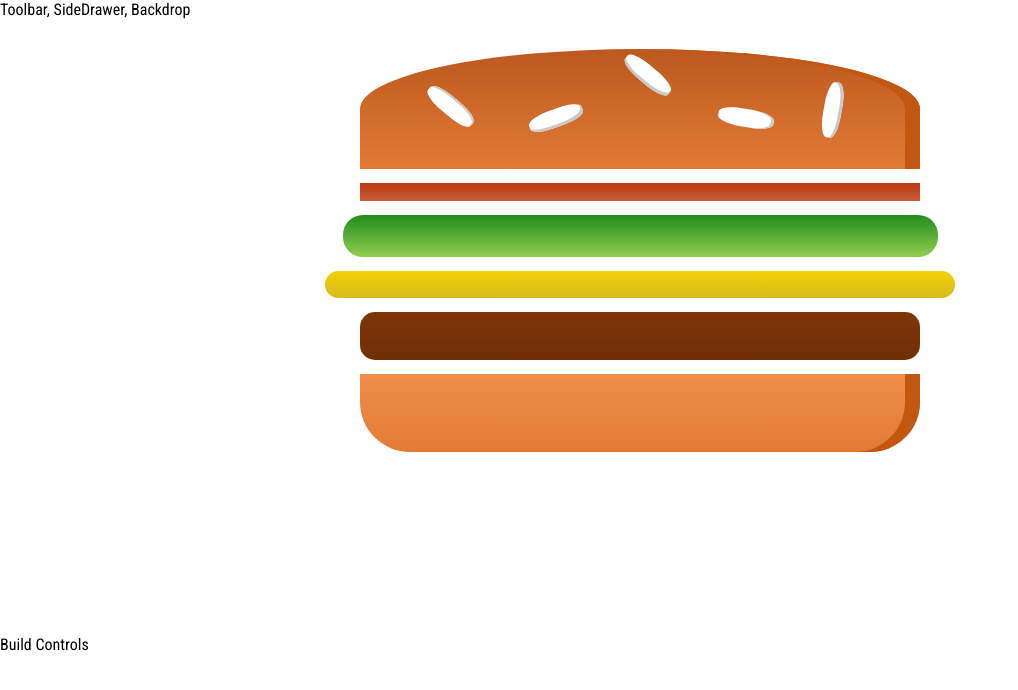
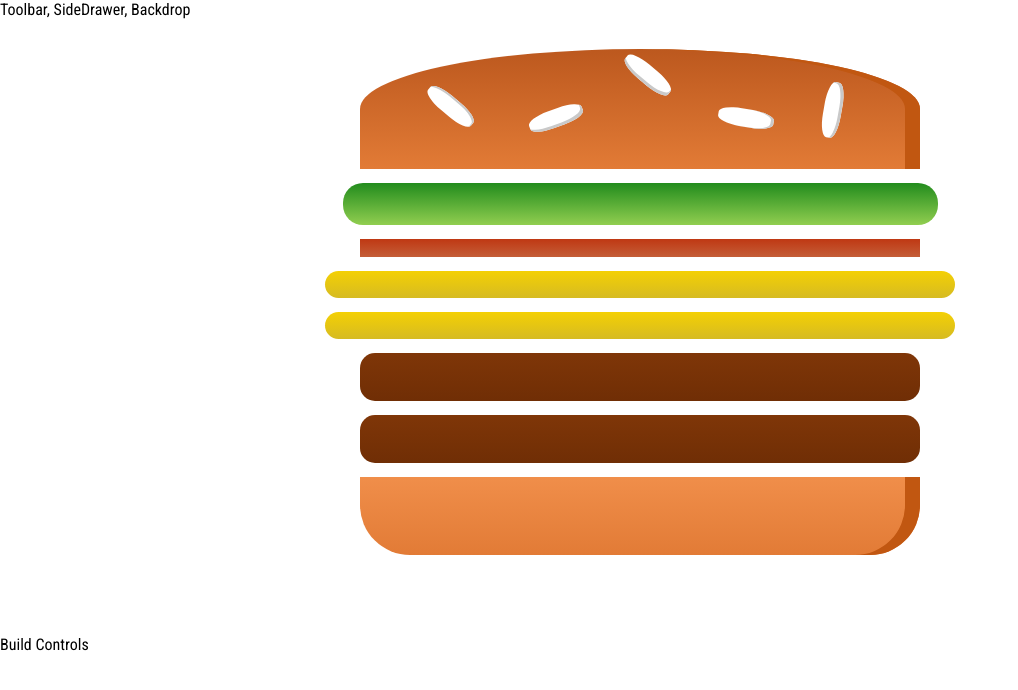
Before and after one commit to dafei-ning/Nui-Hui-Kitchen, a React app: page / in a window 1280 px wide. Shown: the top 690 px of the page, without its empty margins (0-1018 px from the left). Built offline with nearby package versions, Linux system fonts and the light colour scheme.

Commit message:
trans to generic methods of adding ingredients

```diff
--- a/src/components/Dish/Dish.js
+++ b/src/components/Dish/Dish.js
@@ -4,13 +4,17 @@
 import DishIngredient from './DishIngredient/DishIngredient';
 
 const dish = (props) => {
+
+    const transformedIngredients = Object.keys(props.ingredients)
+        .map(igKey => {
+            return [...Array(props.ingredients[igKey])].map((_, i) => {
+                return <DishIngredient key={igKey + i} type={igKey} />;
+            });
+        });
     return (
         <div className="Dish">
             <DishIngredient type="bread-top" />
-            <DishIngredient type="bacon" />
-            <DishIngredient type="salad" />
-            <DishIngredient type="cheese" />
-            <DishIngredient type="meat" />
+            {transformedIngredients}
             <DishIngredient type="bread-bottom" />
 
         </div>
--- a/src/containers/DishBuilder/DishBuilder.js
+++ b/src/containers/DishBuilder/DishBuilder.js
@@ -4,10 +4,24 @@
 import Dish from '../../components/Dish/Dish';
 
 class DishBuilder extends Component {
+
+    // constructor(props) {
+    //     super(props);
+    //     this.state = {...}
+    // }
+    state = {
+        ingredients: {
+            salad: 1,
+            bacon: 1,
+            cheese: 2,
+            meat: 2
+        }
+    }
+
     render () {
         return (
             <Aux>
-                <Dish />
+                <Dish ingredients={this.state.ingredients}/>
                 <div>Build Controls</div>
             </Aux>
         );
```
